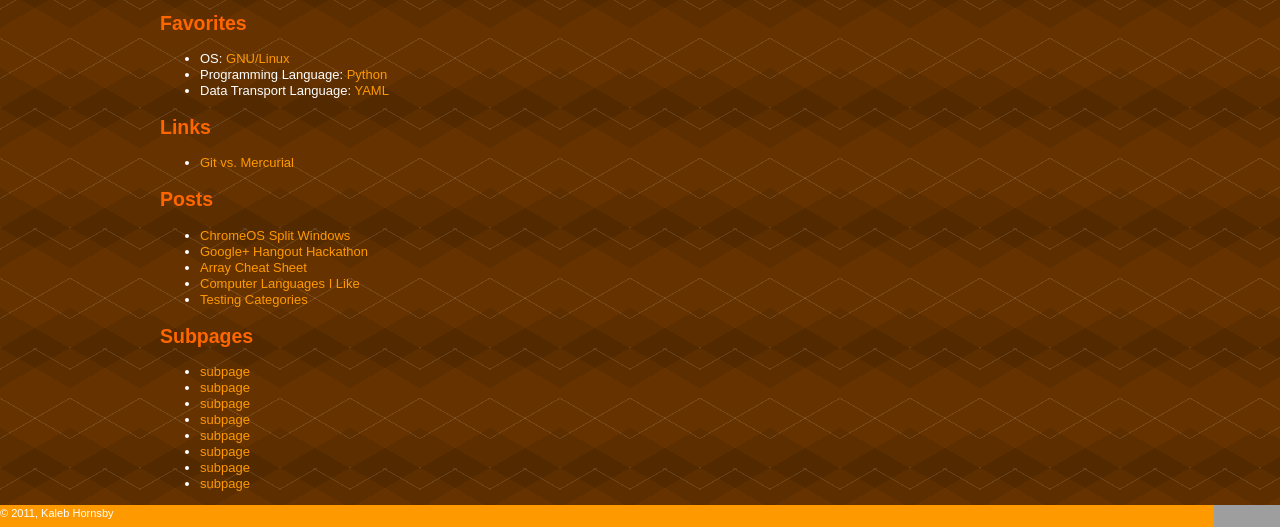
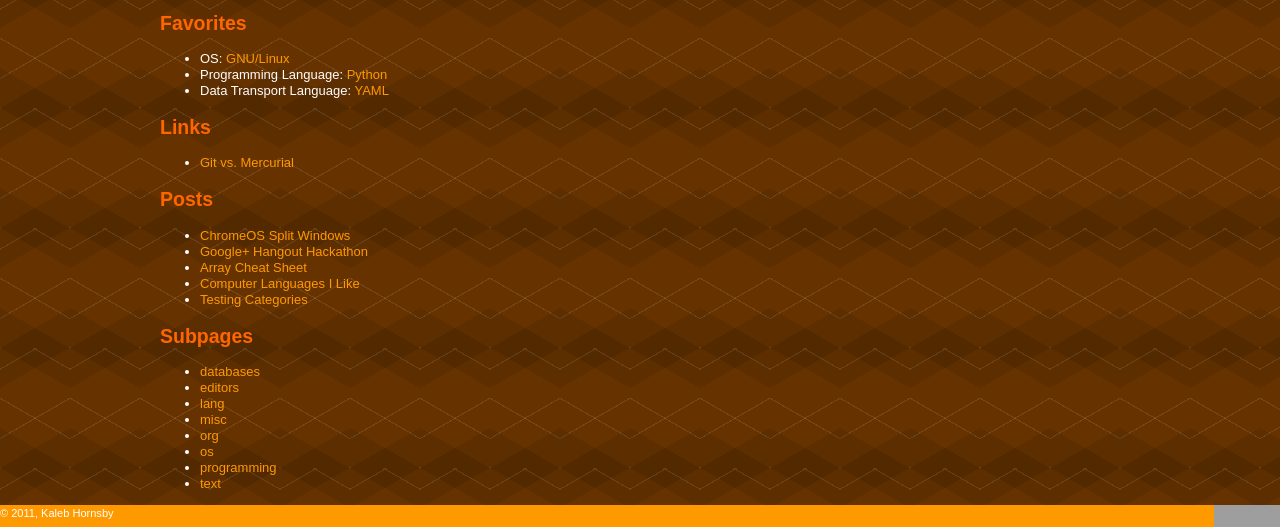
Before and after one commit to kaleb/kaleb.github.com, a Jekyll site: the page built from comp/index.md, in a window 1280 px wide. Shown: the part 492-1019 px from the top of the page. Built offline with Jekyll 4.4.1, drawn with Linux system fonts in a browser that asks for light colours; nearby versions of some CDN libraries; Markdown is read by kramdown in place of the engine named in the settings; grey boxes are pictures that could not be loaded.

Commit message:
category pages

```diff
--- a/_layouts/category.html
+++ b/_layouts/category.html
@@ -11,7 +11,7 @@ layout: body
 <h2>Subpages</h2>
 <ul class="subpages">
 {% for subpage in page.subpages %}
-  <li><a href="subpage">subpage</a></li>
+  <li><a href="{{subpage}}">{{subpage}}</a></li>
 {% endfor %}
 </ul>
 {% endif %}
```
Also changed, not shown: comp/lang/csharp/index.md (+1 -1 lines).
